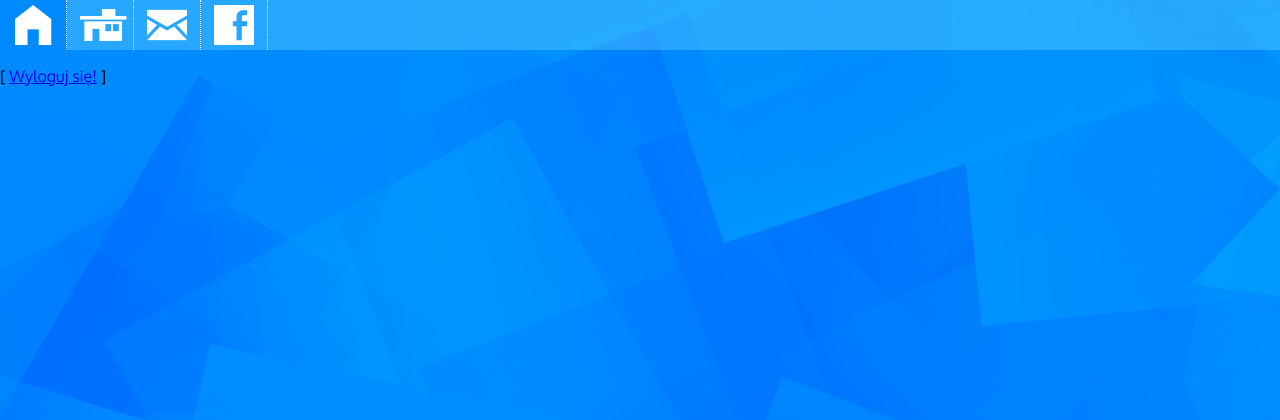
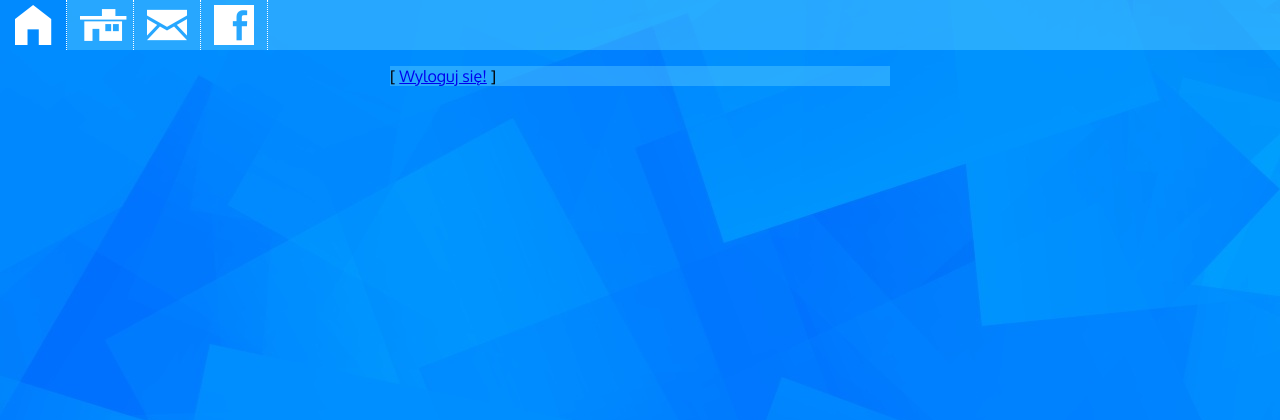
Before and after one commit to zbyszeg/biblioteka-p65, a PHP site: page /index.php?p=operator in a window 1280 px wide. Shown: the top 420 px of the page. Run offline with PHP 8.4, Linux system fonts and the light colour scheme; the visitor is signed in with stand-in values (Sample User, id 1); some web fonts are replaced.

Commit message:
strona operatora

```diff
--- a/css/style.css
+++ b/css/style.css
@@ -220,3 +220,12 @@ select
 	border-top: 1px solid #8c8c8c;
 	border-bottom: 1px solid #fff;
 }
+
+#menubar
+{
+	width: 500px;
+	margin-left: auto;
+	margin-right: auto;
+	background-color: rgb(130, 230, 255);
+	background-color: rgba(130, 230, 255, .3);
+}
--- a/main/operator.php
+++ b/main/operator.php
@@ -18,11 +18,13 @@
 
 <body>
 
+<div id="menubar">
 <?php
 
 	echo '<p>[ <a href="Wyloguj">Wyloguj się!</a> ]</p>';
 
 ?>
+</div>
 
 </body>
 </html>
```
